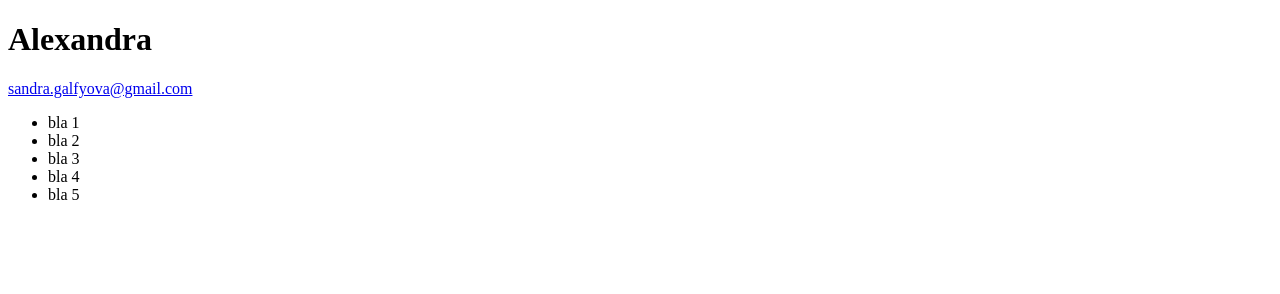
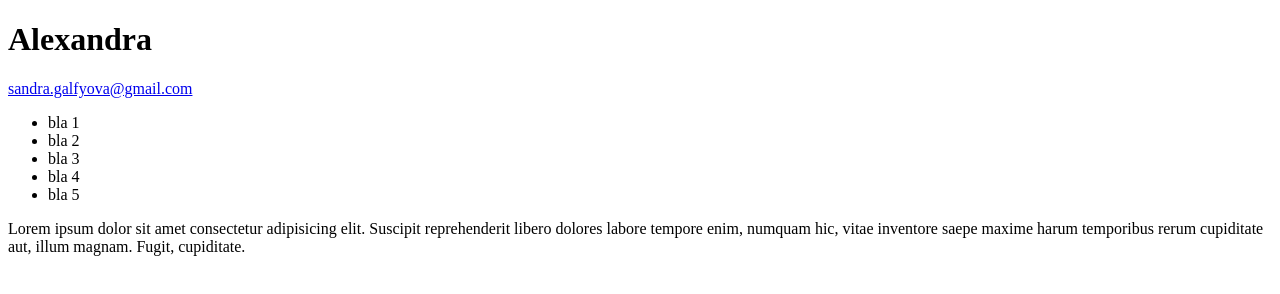
Before and after one commit to alexoxela/miniature-pancake, a plain HTML site: page index.html in a window 1280 px wide. Drawn offline with Linux system fonts and the light colour scheme.

Commit message:
pridanie odseku

```diff
--- a/index.html
+++ b/index.html
@@ -18,6 +18,8 @@
        <li>bla 5</li>
    </ul>
 
+   <p>Lorem ipsum dolor sit amet consectetur adipisicing elit. Suscipit reprehenderit libero dolores labore tempore enim, numquam hic, vitae inventore saepe maxime harum temporibus rerum cupiditate aut, illum magnam. Fugit, cupiditate.</p>
+
 
 </body>
 </html>
```
